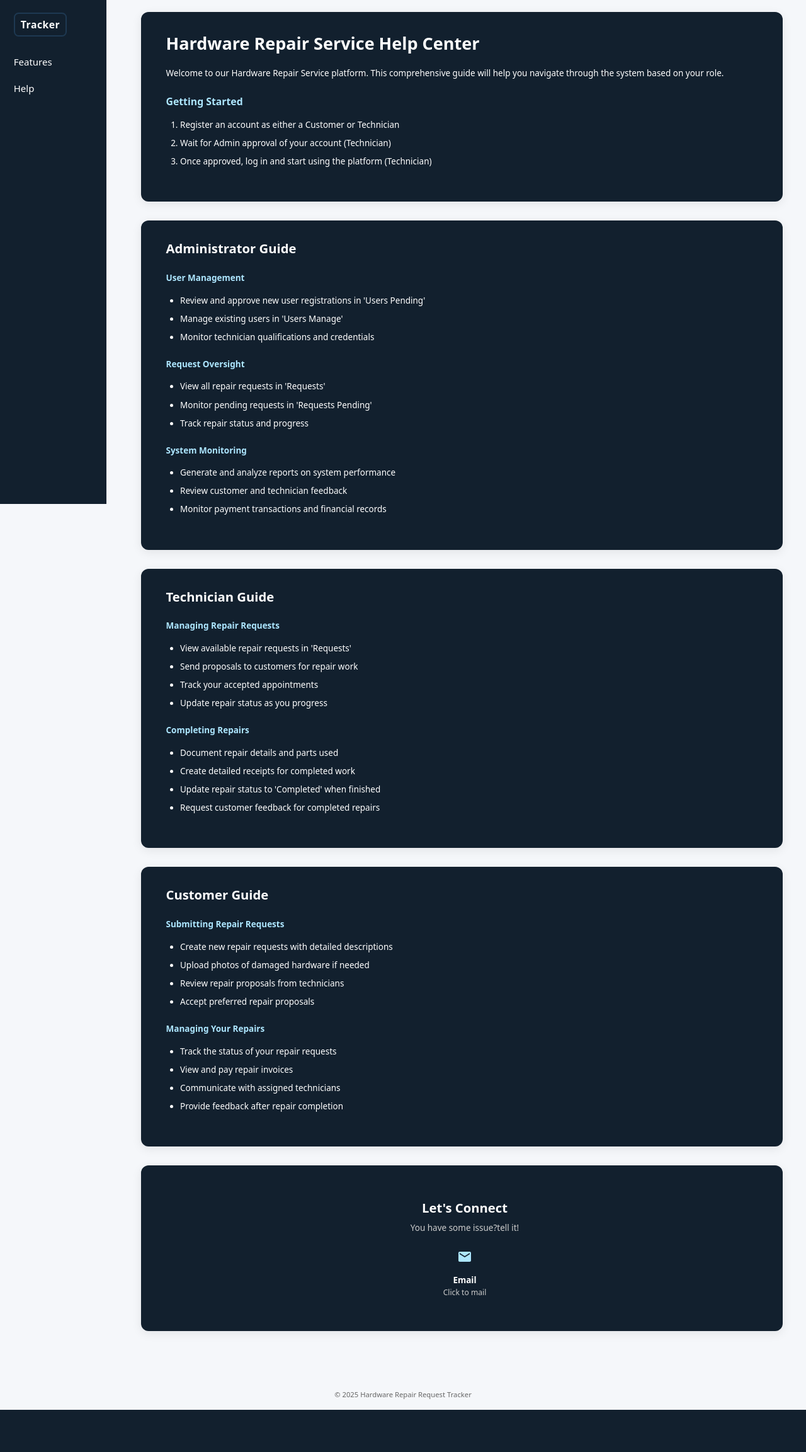
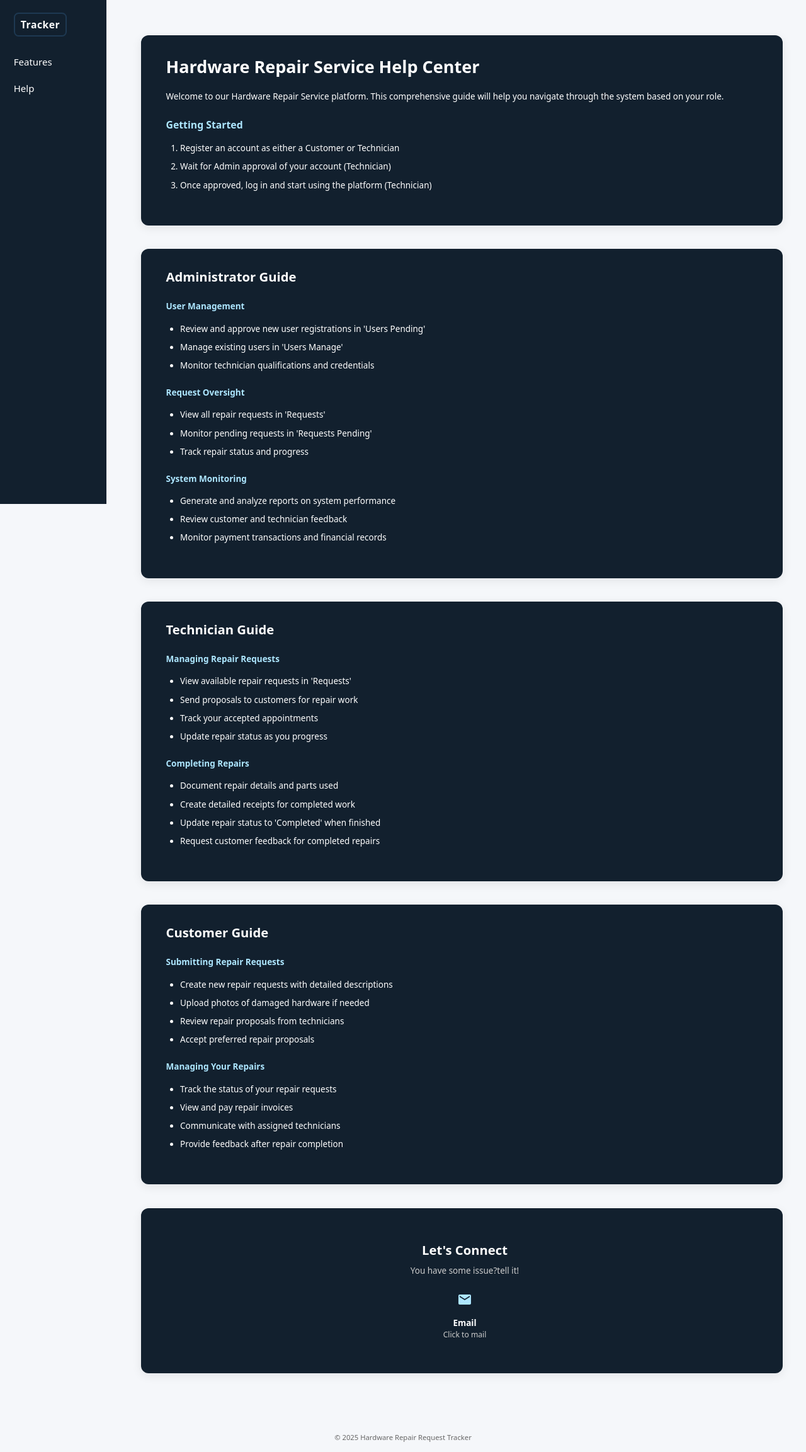
Before and after one commit to HiranthaSandaruwan/Hardware, a PHP site: page /help.php in a window 1280 px wide. Shown: the whole page at 63% size. Before the commit the page ends 2238 px from the top, so only its background shows below. Run offline with PHP 8.4, Linux system fonts and the light colour scheme.

Commit message:
Added a margin from top

```diff
--- a/help.php
+++ b/help.php
@@ -1,6 +1,7 @@
 <?php include __DIR__ . '/partials/header.php'; ?>
   <style>
   .help {
+      margin-top: 2.5rem;
       margin-bottom: 2rem;
       padding: 2rem;
       border-radius: 12px;
```
